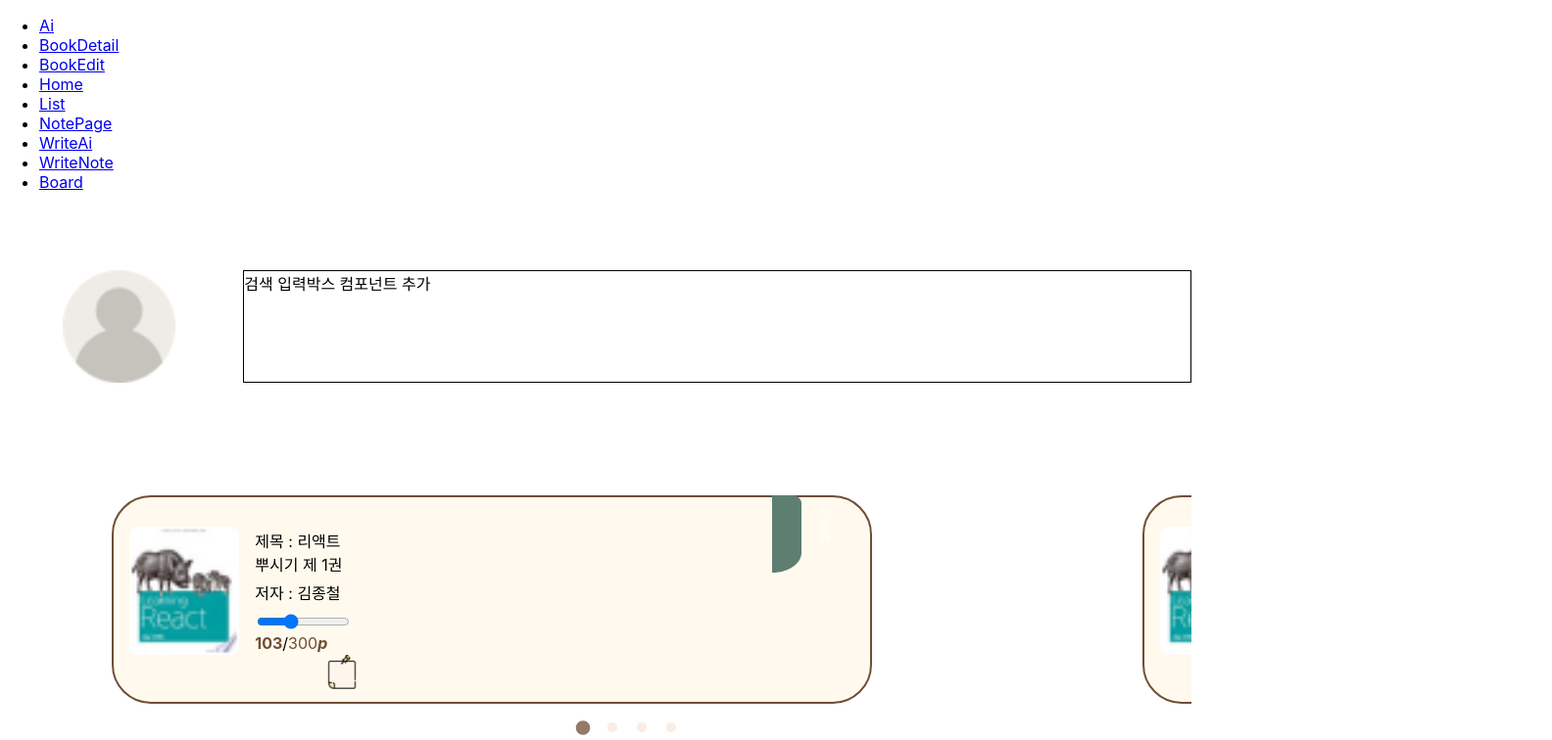
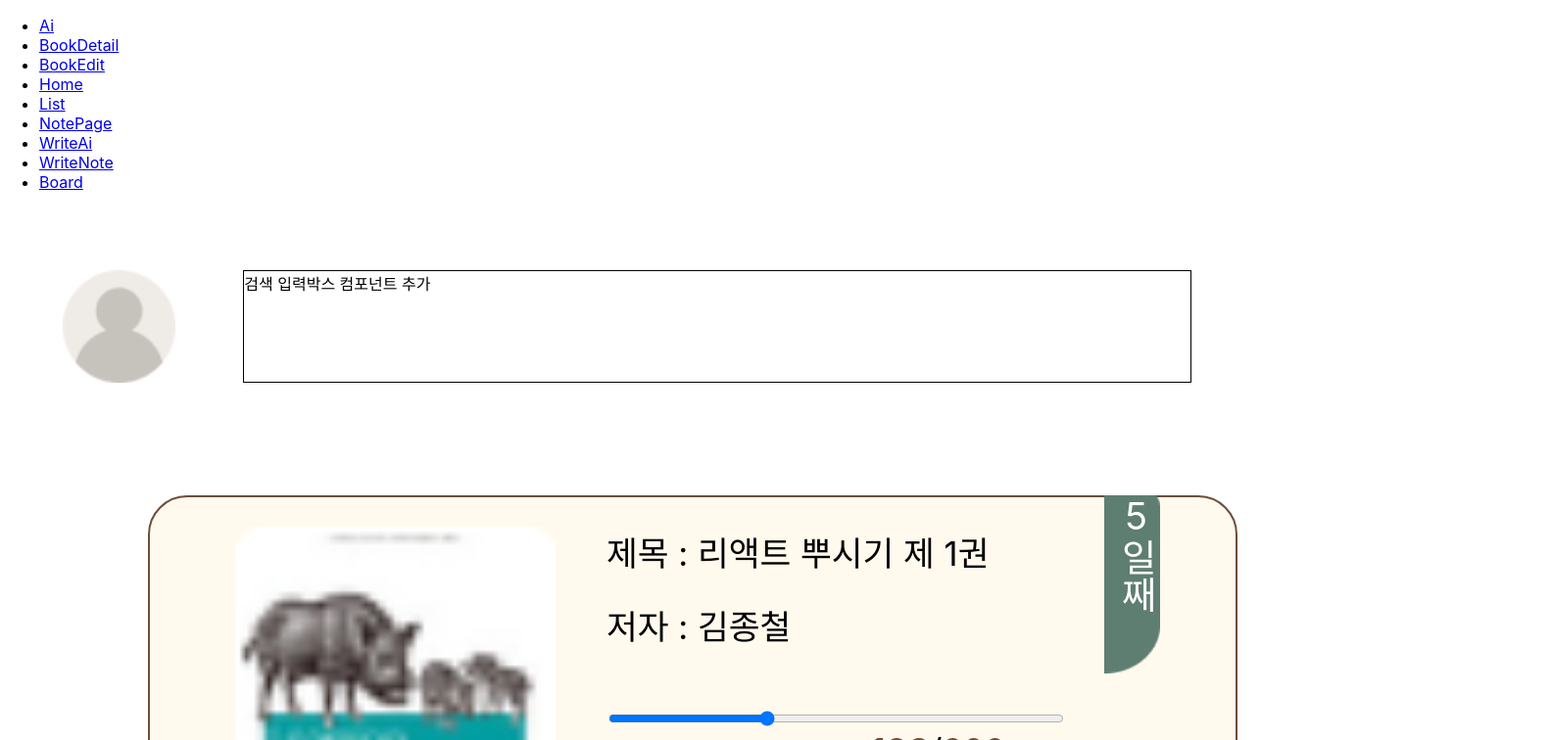
Before and after one commit to chlguss97/AIDok-web, a React (Create React App) app: page /Home in a window 1280 px wide. Shown: the top 756 px of the page at 98% size, 1584 px wide, since content can reach past the window. Built offline with nearby package versions, Linux system fonts and the light colour scheme.

Commit message:
오후2시커밋

```diff
--- a/src/components/HomeBookItem.js
+++ b/src/components/HomeBookItem.js
@@ -4,18 +4,18 @@ import memoImg from "../assets/memo2.png";
 import ggalpi from "../assets/ggalpi2.png";
 import { useState } from "react";
 
-const HomeBookItem = ({onClick}) => {
+const HomeBookItem = ({ onClick }) => {
   const totalPage = 300; //책의 전체페이지
   const currentPage = 103; //사용자가 현재 읽은 페이지
 
-
-
   return (
-    <Container >
-      <div className="card" onClick={onClick}>
+    <Container>
+      <div className="bigContents" onClick={onClick}>
+        <div className="ggalpiTotal">
           <img id="ggalpi" src={ggalpi} alt="책깔피사진"></img>
           <VerticalText>5일째</VerticalText>
-        <div className="bigContents">
+        </div>
+
         <img className="bookImg" src={book1} alt="책사진"></img>
         <div className="contents">
           <div className="title">
@@ -35,14 +35,14 @@ const HomeBookItem = ({onClick}) => {
             step="1"
           ></input>
           <div className="page">
-              <span style={{ color: "#6F4E37", fontWeight: "bold" }}>{currentPage}</span>
+            <span style={{ color: "#6F4E37", fontWeight: "bold" }}>
+              {currentPage}
+            </span>
             <span>/</span>
             <span style={{ color: "#6F4E37" }}>{totalPage}</span>
             <em style={{ color: "#6F4E37", fontWeight: "bold" }}>p</em>
           </div>
         </div>
-        </div>
-
         <div className="memoImg">
           <img src={memoImg} alt="메모사진"></img>
         </div>
@@ -55,64 +55,100 @@ const HomeBookItem = ({onClick}) => {
 export default HomeBookItem;
 
 const Container = styled.div`
+  .bigContents {
+    margin-left: 6%;
     border: 2px solid #6f4e37;
     border-radius: 40px;
-  padding-top: 30px;
-  padding-left: 8px;
-  padding-right: 28px;
-  padding-bottom: 8px;
+    padding: 2% 2%;
     background-color: #fffaed;
     width: 70%;
     position: relative;
     display: flex;
     flex-direction: row;
 
+    .ggalpiTotal {
+      width: 7%;
+      position: relative;
+      left: 90%;
+      margin-top: -4%;
+
       #ggalpi {
-    width: 30px;
-    height: 80px;
+        width: 100%;
         position: absolute;
-    top: -3px;
-    left: 87%;
+        left: 1%;
+      }
     }
 
     .bookImg {
-    width: 47%;
+      width: 40%;
+      margin-right: 5%;
     }
-  .bigContents {
-    display: flex;
-    flex-direction: row;
-    justify-content: center;
-    align-items: center;
     .contents {
-      width: 40%;
-      margin-left: 16px;
+      width: 60%;
+      .title span{
+        font-size: 2.7vw;
+      }
       .writer {
-        margin-top: 5px;
-        margin-bottom: 5px;
+        margin-top: 5%;
+        margin-bottom: 5%;
+        font-size: 2.7vw;
       }
-      #slider {
-        width: 99%;
-        margin-top: 5px;
+      #slider{
+        margin-top: 8%;
+        width: 95%;
+      }
+      .page{
+        margin-left: 55%;
+        span, em{
+          font-size: 2.7vw;
+        }
+      }
 
     }
+    .memoImg{
+        width: 15%;
+        height: 15%;
+        margin-top: 25%;
+        img{
+          width: 80%;
+          height: 80%;
         }
-  }
-  .memoImg {
-    display: flex;
-    justify-content: end;
-    img {
-      width: 30px;
-      margin-bottom: 5px;
     }
   }
 `;
 
 const VerticalText = styled.div`
+  position: absolute;
   writing-mode: vertical-rl; /* Sets the text to be written vertically from right to left */
   text-orientation: upright; /* Keeps each character upright */
-  position: absolute;
   top: 8px; /* Adjust as needed */
-  right: 5%; /* Adjust as needed */
-  font-size: 12px;
+  left: 9%; /* Adjust as needed */
+  font-size: 3vw;
   color: white;
 `;
+
+// .bigContents {
+//   border: 1px solid darkblue;
+//   width: 100%;
+//   display: flex;
+//   flex-direction: row;
+//   justify-content: center;
+//   align-items: center;
+//   .contents {
+//     width: 70%;
+//     margin-left: 16px;
+
+//     #slider {
+//       margin-top: 5px;
+//     }
+//   }
+// }
+// .memoImg {
+//   border: 1px solid forestgreen;
+//   display: flex;
+//   justify-content: end;
+//   img {
+//     width: 100%;
+//     margin-bottom: 5px;
+//   }
+// }
--- a/src/page/Home.js
+++ b/src/page/Home.js
@@ -28,7 +28,7 @@ const Home = () => {
     speed: 500,
     slidesToShow: 1, // 한번에 보여줄 슬라이드 개수
     slidesToScroll: 1, // 한번에 보여줄 슬라이드 개수
-    centerMode: true
+    // centerMode: true 양옆 카드들 보여짐 근데 작아져서 ...
   };
   const circleBookItemSettings = {
     dots: true,
@@ -112,7 +112,9 @@ const Container = styled.div`
 `;
 
 const BookCardStyledSlider = styled(Slider)`
-  width: 100%;
+  width: 130%;
+  margin-left: -3px;
+
 
   .slick-slide {
     position: relative;
@@ -136,6 +138,8 @@ const BookCardStyledSlider = styled(Slider)`
 `;
 
 const CircleBookStyledSlider = styled(Slider)`
+
+  margin-bottom: 120px;
   .slick-slide {
     display: flex;
     justify-content: center;
```
Lines whose indentation alone changed are shown as unchanged.
